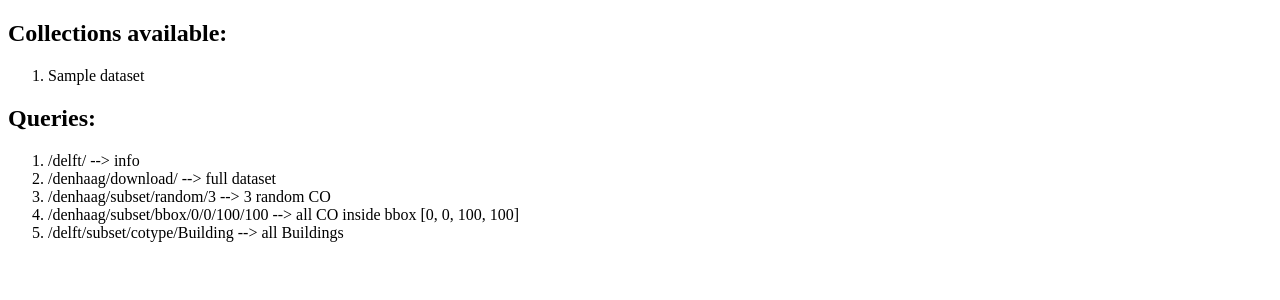
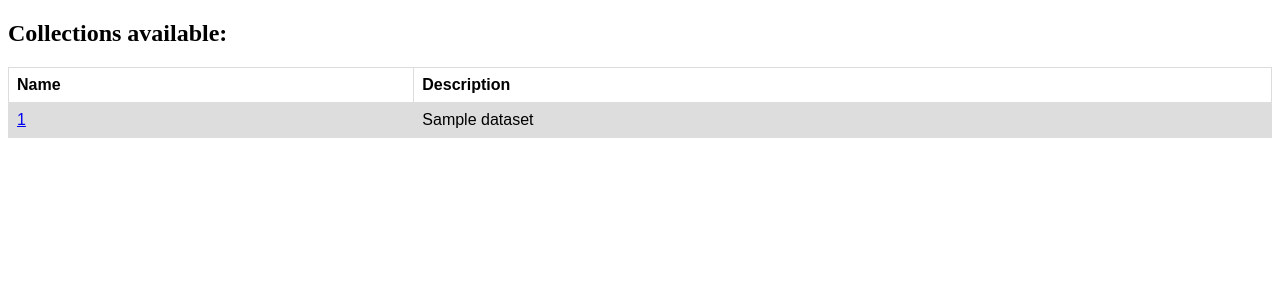
Before and after one commit to cityjson/restful_demo, a Flask app: template demo/templates/collections.html in a window 1280 px wide. Shown: the top 300 px of the page. Run offline with Flask 2, Linux system fonts and the light colour scheme; the template is opened without the code that fills it: most values are stand-ins (such as "Sample title", 1, 10 or a date in 2020).

Commit message:
WIP for all pages, it's kinda working I must say

```diff
--- a/demo/app.py
+++ b/demo/app.py
@@ -4,24 +4,18 @@ from cjio import cityjson
 import json
 import os
 
+app = Flask(__name__)
+
 PATHDATASETS = './datasets/'
 JINVALIDFORMAT = {"code": "InvalidParameterValue", "description": "Invalid format"}
 
-def getcm(filename):
-    p = PATHDATASETS + filename + '.json'
-    if os.path.isfile(p) == False:
-        return None
-    f = open(p)
-    return cityjson.reader(file=f, ignore_duplicate_keys=True)
-
-
-app = Flask(__name__)
+jindex = json.loads(open('./datasets/index.json').read())
 
 @app.route('/', methods=['GET'])
 def root():
     re = request.args.get('f', None)
     if re == 'html' or re is None:
-        return render_template("root.html", datasets=os.listdir(PATHDATASETS))
+        return render_template("root.html")
     elif re == 'json':
         j = {}
         j["hugo"] = "ledoux"
@@ -34,23 +28,58 @@ def root():
 def collections():
     re = request.args.get('f', None)
     if re == 'html' or re is None:
-        return render_template("collections.html", datasets=os.listdir(PATHDATASETS))
+        # print(jindex)
+        return render_template("collections.html", datasets=jindex['collections'])
     # elif re == 'json':
 
 
-@app.route('/collections/<filename>/')
-def collection(filename):
-    cm = getcm(filename)
-    if cm == None:
-        return render_template("wrongdataset.html")
-    else:
-        return cm.j
+@app.route('/collections/<dataset>/', methods=['GET'])
+def collection(dataset):
+    re = request.args.get('f', None)
+    if re == 'html' or re is None:
+        for each in jindex['collections']:
+            if each['id'] == dataset:
+                return render_template("collection.html", dataset=each)
+    # elif re == 'json':
+
+
+
+@app.route('/collections/<dataset>/items/', methods=['GET'])
+def items(dataset):
+    re = request.args.get('f', None)
+    if re == 'html' or re is None:
+        return render_template("todo.html")
+    elif re == 'json':
+        cm = getcm(dataset)
+        if cm == None:
+            return render_template("wrongdataset.html")
+        else:
+            return cm.j
+
+
+@app.route('/collections/<dataset>/items/<identifier>/', methods=['GET'])
+def item(dataset, identifier):
+    re = request.args.get('f', None)
+    if re == 'html' or re is None:
+        return render_template("todo.html")
+    elif re == 'json':
+        cm = getcm(dataset)
+        if cm == None:
+            return render_template("wrongdataset.html")
+        else:
+            return cm.j
 
 
 @app.errorhandler(404)
 def not_found(error):
     return render_template('404.html'), 404
 
+def getcm(filename):
+    p = PATHDATASETS + filename + '.json'
+    if os.path.isfile(p) == False:
+        return None
+    f = open(p)
+    return cityjson.reader(file=f, ignore_duplicate_keys=True)
 
 
 # @app.route('/<filename>/download/')
--- a/demo/templates/collections.html
+++ b/demo/templates/collections.html
@@ -3,23 +3,20 @@
 
 
 <h2>Collections available:</h2>
-  <ol>
-  {% for d in datasets %}
-    <li>{{ d }}</li>
-  {% endfor %}
-  </ol>
 
 
-<h2>Queries:</h2>
-  <ol>
-    <li>/delft/ --> info</li>
-    <li>/denhaag/download/ --> full dataset</li>
-    <li>/denhaag/subset/random/3 --> 3 random CO</li>
-    <li>/denhaag/subset/bbox/0/0/100/100 --> all CO inside bbox [0, 0, 100, 100]</li>
-    <li>/delft/subset/cotype/Building --> all Buildings</li>
-  </ol>
-
-
+<table>
+  <tr>
+    <th>Name</th>
+    <th>Description</th>
+  </tr>
+  {% for d in datasets %}
+  <tr>
+    <td><a href="{{ url_for('collections') }}{{ d['id'] }}">{{ d['id'] }}</a></td>
+    <td>{{ d['title'] }}</td>
+  </tr>
+  {% endfor %}
+</table>
 
 
 {% endblock %}
--- a/demo/templates/layout.html
+++ b/demo/templates/layout.html
@@ -1,5 +1,26 @@
 <!DOCTYPE html>
 <html>
+
+<head>
+<style>
+table {
+  font-family: arial, sans-serif;
+  border-collapse: collapse;
+  width: 100%;
+}
+
+td, th {
+  border: 1px solid #dddddd;
+  text-align: left;
+  padding: 8px;
+}
+
+tr:nth-child(even) {
+  background-color: #dddddd;
+}
+</style>
+</head>
+
 <body>
   {% block body %} {% endblock %}
 </body>
```
Also changed, not shown: demo/templates/collection.html (added, +14 -0 lines), demo/templates/overview.html (deleted, +0 -25 lines), demo/templates/todo.html (added, +8 -0 lines).
